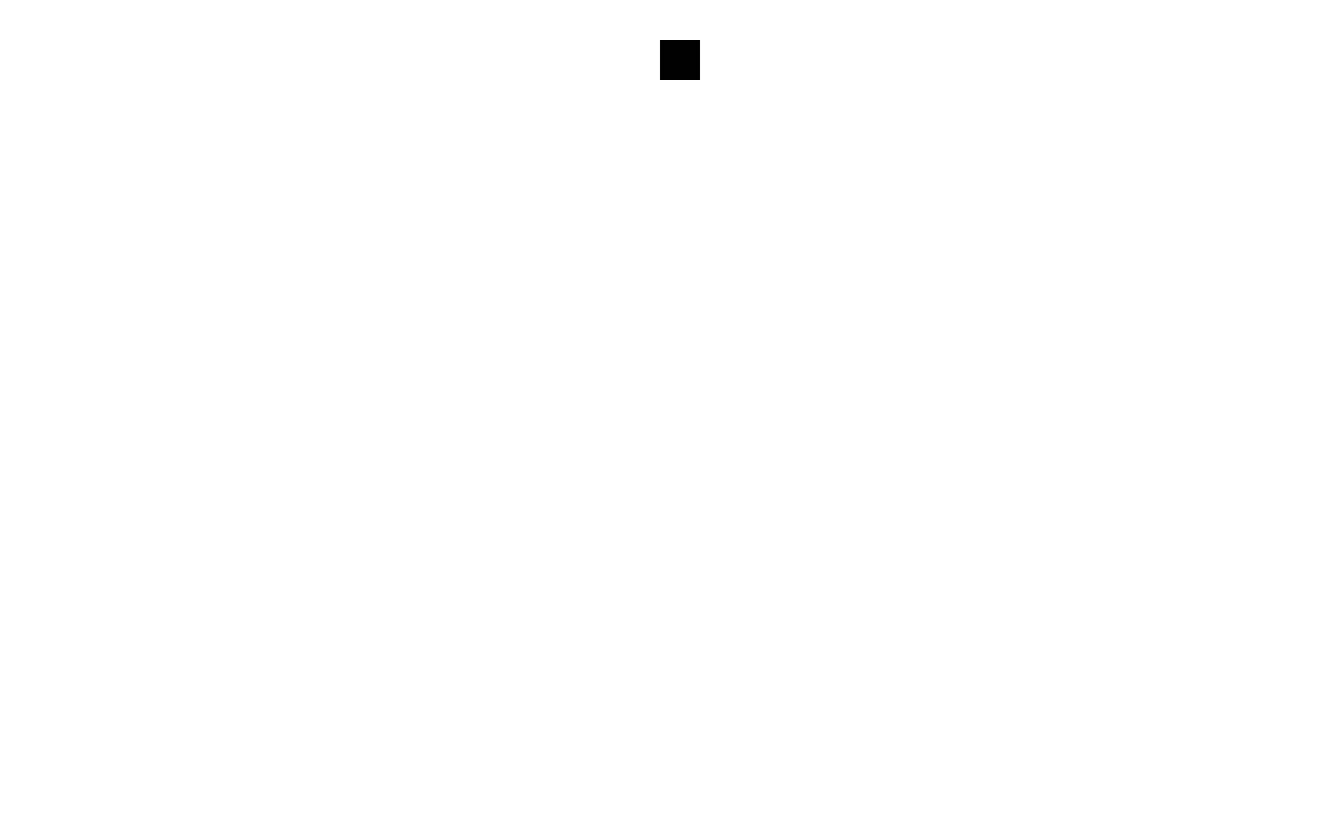
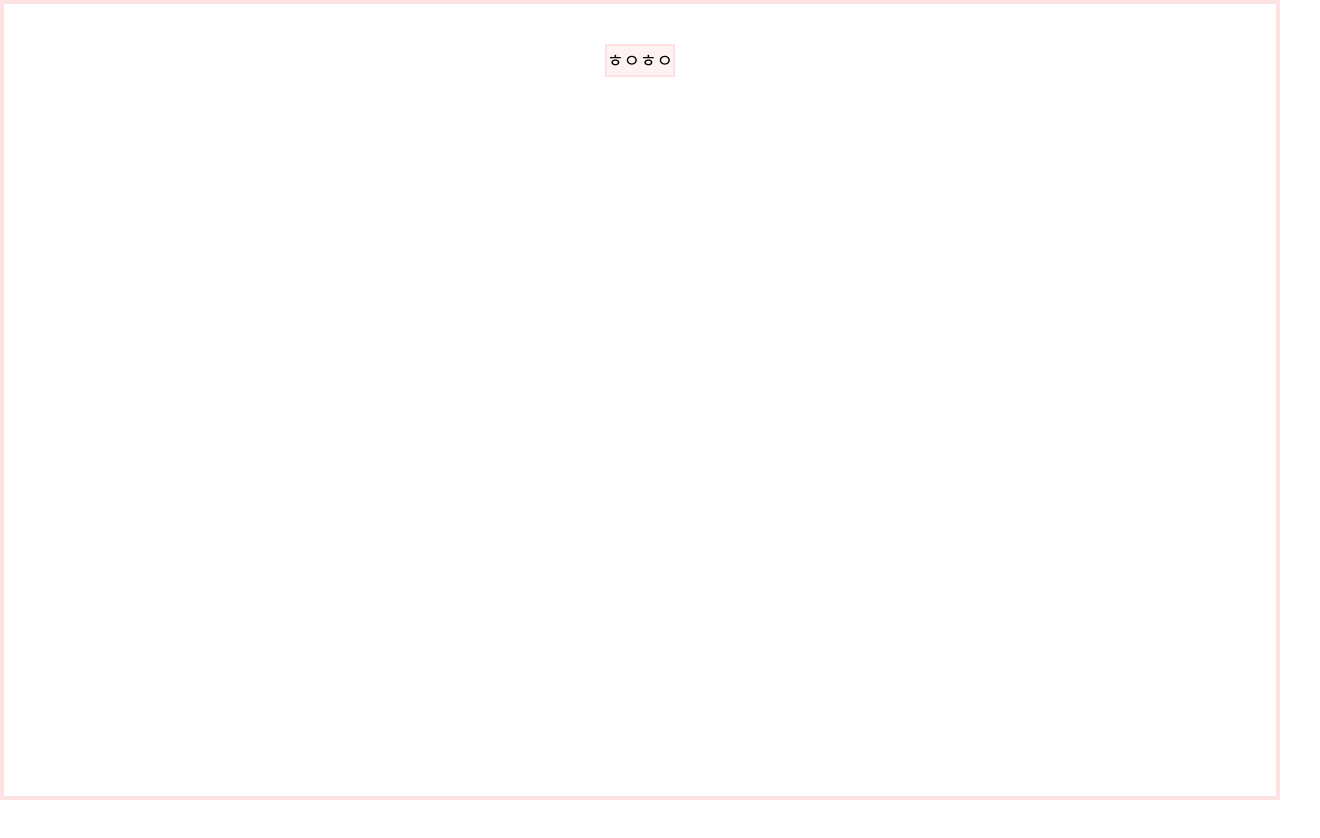
Before and after one commit to blkaka66/lolgg, a React (Vite) app: page / in a window 1280 px wide. Shown: the whole page, 1320 px wide, since content can reach past the window. After the commit the page ends 800 px from the top, so only its background shows below. Built offline with nearby package versions, Linux system fonts and the light colour scheme.

Commit message:
0911 마저하기11

```diff
--- a/src/App.tsx
+++ b/src/App.tsx
@@ -1,12 +1,23 @@
 
 
-import Button from "./components/button/button"
+import ButtonComponent from "./components/button/button"
 
 function App() {
+    const onclick11 = () =>{
+        console.log("안녕하세요");
+    }
+    return (
 
-    return (
-        <div className="relative h-screen text-center p-10 text-xl">
-            <Button/>
+        <div className="border-4 border-red-100 relative h-screen text-center p-10 text-xl">
+
+            <ButtonComponent
+                text="ㅎㅇㅎㅇ"
+                buttonSize = "8"
+                textSize = "text-lg"
+                iconSize = "4"
+                onClick={onclick11}
+            />
+
         </div>
             )
     }
--- a/src/components/button/button.tsx
+++ b/src/components/button/button.tsx
@@ -1,19 +1,27 @@
+import React from 'react';
 
-const Button = ({
-    text="",
-    buttonSize="small",
-    testSize="small",
-    iconSize="small",
-    iconPosition="before",
-    isDisabled=false,
-    onclick=null,
+const ButtonComponent = ({
+                    text = "",
+                    buttonSize = "4",
+                    textSize = "text-sm",
+                    iconSize = "4",
+                    iconPosition = "before",
+                    isDisabled = false,
+                    onClick = null,
                 }) => {
+    const buttonClasses = `border-2 border-red-100 w-${buttonSize} h-${buttonSize} bg-red-50`;
 
     return (
-        <div className="w-full h-full absolute">
-            <button className="w-10 h-10 bg-black "></button>
-        </div>
-    )
+        <button
+            className={buttonClasses}
+            disabled={isDisabled}
+            onClick={onClick}
+        >
+            {/*{iconPosition === "before" && <span className={iconSize}></span>}*/}
+            {textSize !== "none" && <span className={`${textSize}`}>{text}</span>}
+            {/*{iconPosition === "after" && <span className={`icon icon-${iconSize}`}></span>}*/}
+        </button>
+    );
 }
 
-export default Button
+export default ButtonComponent;
```
